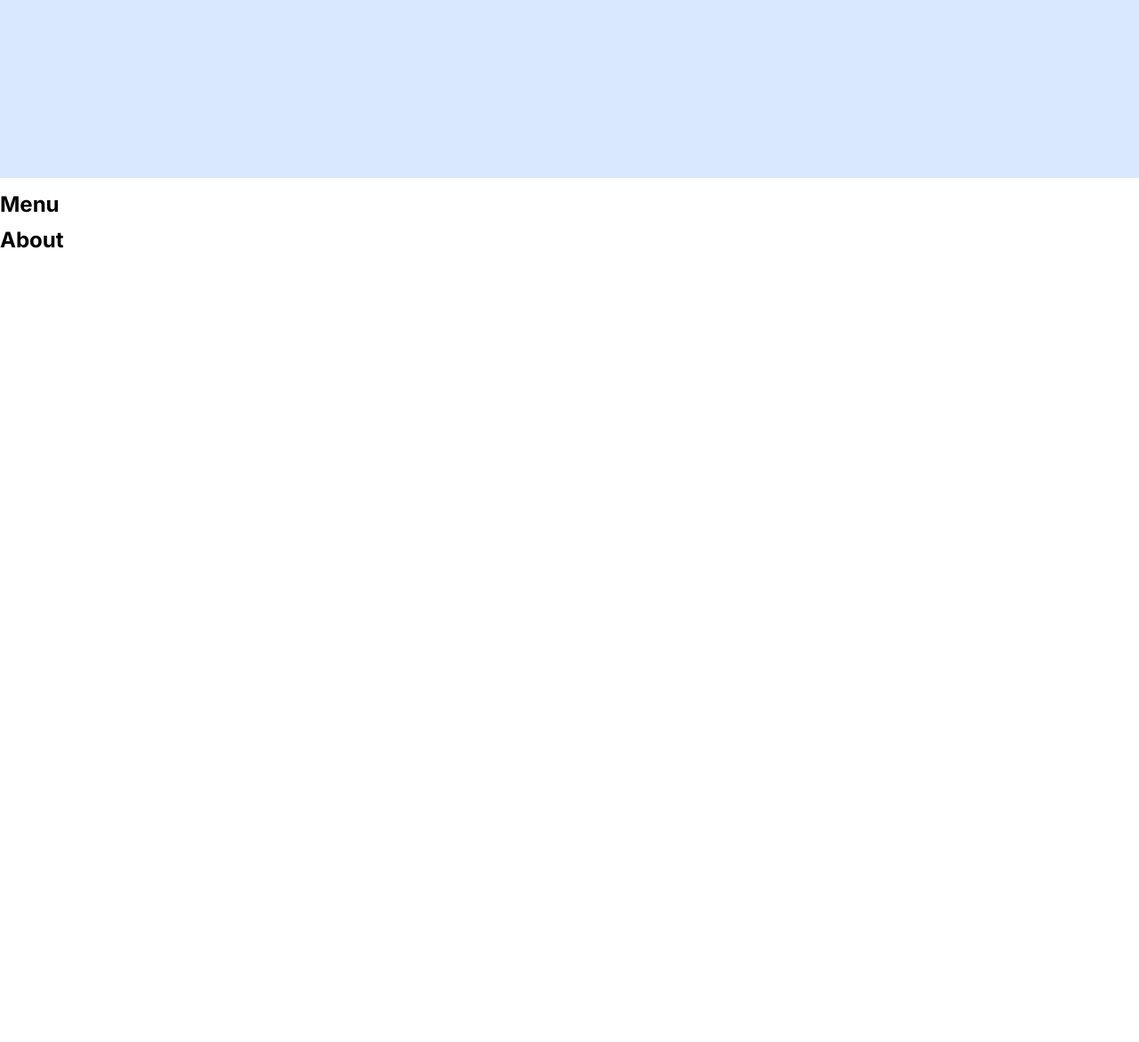
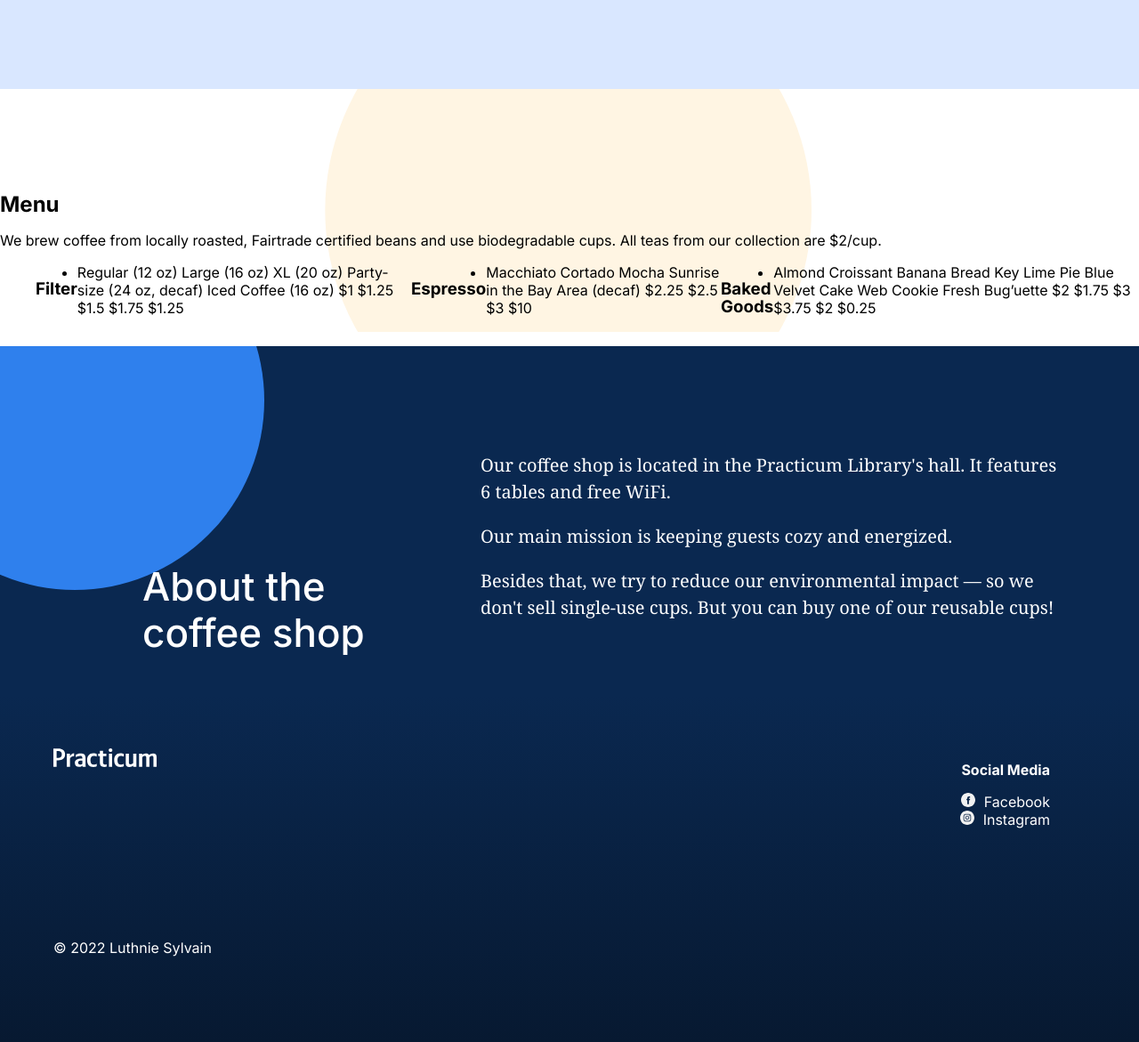
Before and after one commit to lsylvain94/se_project_coffeeshop, a plain HTML site: page index.html in a window 1280 px wide. Shown: the part 2793-3964 px from the top of the page at 89% size. Before the commit the page ends 3093 px from the top, so only its background shows below. Drawn offline with Linux system fonts and the light colour scheme.

Commit message:
update new changes for stage 4

```diff
--- /dev/null
+++ b/blocks/about.css
@@ -0,0 +1,82 @@
+.about {
+    padding: 100px 80px;
+    background-color: #0a2850;
+    color: #fff;
+    overflow: hidden;
+    position: relative;
+
+    z-index: 0;
+
+
+
+  }
+
+  .about__title {
+  position: relative;
+    z-index: 1;
+    max-width: 251px;
+    top: 100px;
+    left: 80px;
+    font-family: "Inter";
+    font-style: normal;
+    font-weight: 500;
+    font-size: 44px;
+    line-height: 52px;
+
+  }
+
+  .about__content {
+    display: flex;
+    flex-wrap: wrap;
+    max-width: 660px;
+    gap: 20px;
+    font-family: "Noto Serif";
+    font-style: normal;
+    font-weight: normal;
+    font-size: 20px;
+    line-height: 30px;
+position: absolute;
+    top: 119px;
+    right: 80px;
+    bottom: 172px;
+
+  }
+
+  .about__paragraph {
+    margin: 0;
+
+    z-index: 2;
+
+  }
+
+  .about__circle {
+    background-color: #2f80ed;
+    width: 426px;
+    height: 426px;
+    border-radius: 50%;
+    position: absolute;
+    top: -152px;
+    left: -129px;
+    z-index: 0;
+  }
+
+  .about__circle_animation_blurred{
+    animation-name: pulsate;
+    animation-duration: 1.3s;
+    animation-timing-function: ease-in-out;
+    animation-delay: 0s;
+    animation-iteration-count: infinite;
+}
+    @keyframes pulsate {
+        0%  {
+      opacity: 0;
+          }
+
+          50%{
+              opacity: 0.6;
+          }
+
+          100%{
+              transform: scale(1.0, 1,5);
+          }
+      }
--- a/blocks/footer.css
+++ b/blocks/footer.css
@@ -0,0 +1,67 @@
+.footer{
+    background: linear-gradient(180deg,#0A2850 0%, #071931 100%);
+    color: #fff;
+    padding: 60px 100px 80px 60px;
+    font-family: "Inter";
+    font-style: normal;
+}
+
+  .footer__content {
+    display: flex;
+    justify-content: space-between;
+
+  }
+
+
+
+
+  .footer__logo {
+    width: 116px;
+    height: 21px;
+  }
+
+  .footer__content_social{
+  text-align: end;
+  }
+
+  .footer__list {
+    list-style-type: none;
+
+  }
+
+
+  .footer__social-heading {
+    font-weight: normal;
+    font-weight: bold;
+    font-size: 16px;
+    line-height: 20px;
+
+  }
+
+  .footer__social-link {
+    color: white;
+    font-size: 16px;
+    line-height: 20px;
+    text-decoration: none;
+
+
+  }
+
+  .footer__social-link:hover {
+    color: #c1c1c1;
+  }
+
+  .footer__social-icon {
+    width: 16px;
+    height: 16px;
+  gap: 16px;
+  margin-right: 10px;
+  }
+
+  .footer__copyright {
+    margin-top: 108px;
+    font-weight: normal;
+    font-size: 16px;
+    line-height: 20px;
+
+  }
--- a/blocks/menu.css
+++ b/blocks/menu.css
@@ -0,0 +1,33 @@
+.menu{
+    background-color: #fff;
+    background-image: url(../images/background_menu.svg);
+    background-repeat: no-repeat;
+    background-position: center;
+    background-size: cover;
+    padding-top: 100px;
+}
+
+.menu__title{
+
+}
+
+.menu__subtitle{
+
+}
+
+.menu__cards{
+    display: flex;
+}
+
+
+.card__list-item{
+
+}
+
+.card__title{
+
+}
+
+.card__list-divider{
+
+}
--- a/blocks/reservation.css
+++ b/blocks/reservation.css
@@ -4,7 +4,7 @@
     background-repeat: no-repeat;
     background-position: center;
     background-size: cover;
-padding: 100px;
+padding-top: 100px;
 
 
 }
--- a/index.html
+++ b/index.html
@@ -31,7 +31,7 @@
               <a href="#book-a-table" class="nav__link">Book a table</a>
             </li>
             <li>
-              <a href="#contacts" class="nav__link">Contacts</a>
+              <a href="#footer" class="nav__link">Contacts</a>
             </li>
 
           </ul>
@@ -112,11 +112,114 @@
         </form>
     </section>
 
-        <section id="menu" class="menu"><h2>Menu</h2></section>
+        <section id="menu" class="menu">
+            <div class="menu__title"><h2>Menu</h2></div>
+            <div class="menu__subtitle"><p>We brew coffee from locally roasted, Fairtrade certified beans and use biodegradable cups. All teas from our collection are $2/cup.</p></div>
+            <ul class="menu__cards">
+                <h3 class="card__title">Filter</h3>
+                <li class="card__list-item">
+                    Regular (12 oz)
+                    Large (16 oz)
+                    XL (20 oz)
+                    Party-size (24 oz, decaf)
+                    Iced Coffee (16 oz)
+                    <span class="card__list-divider">
+                        $1
+                        $1.25
+                        $1.5
+                        $1.75
+                        $1.25
+                    </span>
+                    </li>
+                    <h3 class="card__title">Espresso</h3>
+                    <li class="card__list-item">
+                        Macchiato
+                        Cortado
+                        Mocha
+                        Sunrise in the Bay Area (decaf)
+                        <span class="card__list-divider">
+                            $2.25
+                            $2.5
+                            $3
+                            $10
+                        </span>
+                        </li>
+                        <h3 class="card__title">Baked Goods</h3>
+                        <li class="card__list-item">
+                           Almond Croissant
+                            Banana Bread
+                            Key Lime Pie
+                            Blue Velvet Cake
+                            Web Cookie
+                            Fresh Bug’uette
+                            <span class="card__list-divider">
+                                $2
+                                $1.75
+                                $3
+                                $3.75
+                                $2
+                                $0.25
+                            </span>
+                            </li>
+            </ul>
 
-        <section id="contacts" class="about"><h2>About</h2></section>
-    </main>
-    <footer class="footer"></footer>
+        </section>
+
+        <section class="about">
+    <div class="about__title"><p>About the coffee shop</p></div>
+    <div class="about__content">
+      <p class="about__paragraph">
+        Our coffee shop is located in the Practicum Library's hall. It features 6 tables and free WiFi.
+      </p>
+      <p class="about__paragraph">
+        Our main mission is keeping guests cozy and energized.
+      </p>
+      <p class="about__paragraph">
+        Besides that, we try to reduce our environmental impact — so we don't sell single-use cups. But you can buy one of our reusable cups!
+      </p>
+    </div>
+    <div class="about__circle"></div>
+    <div class="about__circle_animation_blurred"></div>
+
+</section>
+</main>
+
+    <footer id="footer" class="footer">
+        <div class="footer__content">
+
+            <img
+              src="./images/practicum_logo.svg"
+              alt="practicum logo"
+              class="footer__logo"
+            />
+
+
+          <div class="footer__content_social">
+            <h2 class="footer__social-heading">Social Media</h2>
+            <ul class="footer__list">
+              <li class="footer__list-item">
+                <a href="#" class="footer__social-link"
+                  ><img
+                    class="footer__social-icon"
+                    src="./images/facebook_white.svg"
+                    alt="Facebook logo"
+                  />Facebook</a
+                >
+              </li>
+              <li class="footer__list-item">
+                <a href="#" class="footer__social-link">
+                  <img
+                    class="footer__social-icon"
+                    src="./images/instagram_white.svg"
+                    alt="Instagram logo"
+                  />Instagram</a
+                >
+              </li>
+            </ul>
+          </div>
+        </div>
+        <p class="footer__copyright">&copy; 2022 Luthnie Sylvain</p>
+      </footer>
 </div>
 </body>
 </html>
--- a/pages/index.css
+++ b/pages/index.css
@@ -10,6 +10,6 @@
 
 @import url(../blocks/menu.css);
 
-@import url(../blocks/contacts.css);
+@import url(../blocks/about.css);
 
 @import url(../blocks/footer.css);
```
Also changed, not shown: blocks/contacts.css (deleted).
